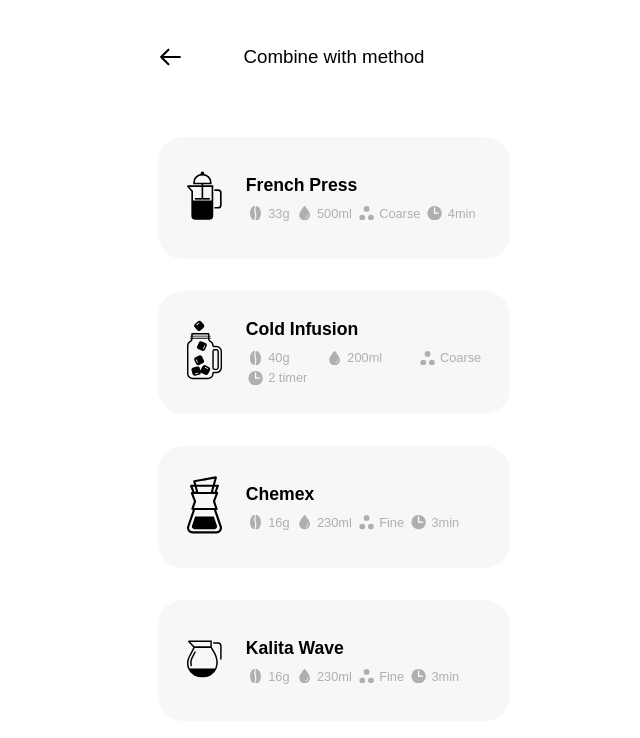
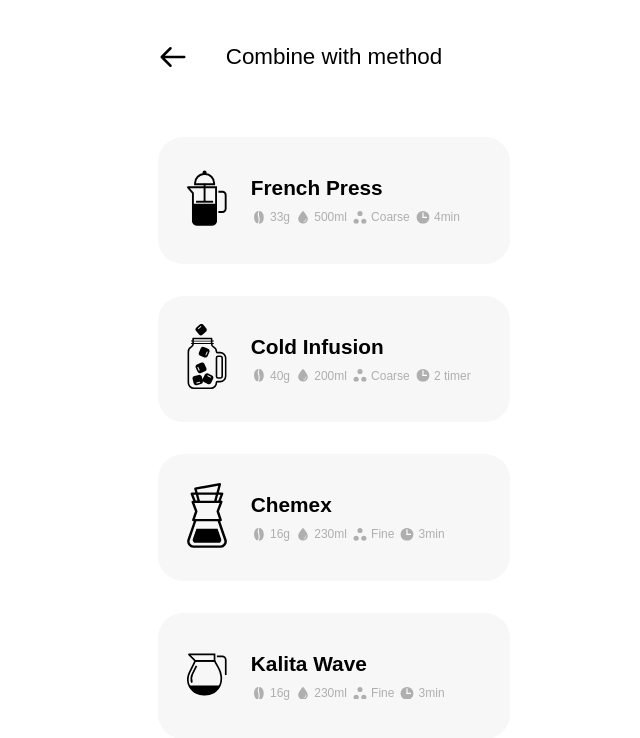
Before and after one commit to enbeeing/brewista, a Vue app: page /method in a window 1280 px wide. Shown: the top 738 px of the page, without its empty margins (306-946 px from the left). Built offline with nearby package versions, Linux system fonts and the light colour scheme; data requests are answered from the project's data file.

Commit message:
responsive css for width over 400px

```diff
--- a/src/assets/global.css
+++ b/src/assets/global.css
@@ -20,6 +20,10 @@
 * {
     margin: 0;
     padding: 0;
+}
+
+#app {
+  min-height: 100vh;
 }
 
 body {
@@ -62,6 +66,7 @@ header > h3,
 display: flex;
 flex-direction: column;
 align-items: center;
+height: calc(100vh - 5rem);
 }
 
 .guide header {
@@ -72,10 +77,11 @@ align-items: center;
 .guide .content {
   display: grid;
   grid-template:
-  "h2 h3" auto
+  "h2 h3" 3rem
   ". p" auto / 30px 1fr;
   gap: 1rem;
   margin: 0 .5rem;
+  flex-grow: 1;
 }
 
 .guide h2 {
@@ -98,6 +104,7 @@ align-items: center;
   word-wrap: break-word;
   font-family: var(--main-font);
   font-size: .9rem;
+  margin-bottom: 2rem;
 }
 
 /* curser */
--- a/src/assets/responsive.css
+++ b/src/assets/responsive.css
@@ -7,6 +7,12 @@
 
     #app {
         width: 400px;
+    }
+
+    /* method icon */
+    .brew-method-icon, .method-svg {
+        width: 40px;
+        height: 65px;
     }
 
     /* homeView */
@@ -34,20 +40,73 @@
         font-size: .9rem;
     }
 
-    .brew-method-icon {
-        width: 40px;
-        height: 65px;
-    }
     .brew-coffee {
         gap: 10px;
     }
 
-    #app .brew-method-symbols > p {
-        font-size: .8rem;
-    }
-    .brew-method-symbols .method-icon {
+    /* methodSymbolRow */
+    .brew .brew-method-symbols .method-icon {
         height: .9rem;
         width: 1.2rem;
+    }
+
+    .brew-method-symbols .method-icon {
+        height: .8rem;
+    }
+
+    #app .brew-method-symbols > p {
+        font-size: .75rem;
+    }
+
+    /* pickHeader */
+    .pick-header button .back {
+        max-width: 30px;
+    }
+
+    .pick-header h3 {
+        font-size: 1.4rem;
+    }
+
+    /* singleCoffee */
+    .coffee .details h4,
+    .coffee .content-wrapper p,
+    .coffee .content-wrapper span {
+        font-size: .95rem;
+    }
+
+    /* singleMethod */
+    .method .method-content h3 {
+        font-size: 1.3rem;
+    }
+
+    /* addBrew */
+    .add-brew > div > h4, .add-brew-form h4 {
+        font-size: 1.2rem;
+    }
+
+    .add-brew .add-brew-form label {
+        font-size: 1rem;
+    }
+
+    .add-brew-form button {
+        font-size: .9rem;
+    }
+
+    .add-brew-form input[type=file] {
+        font-size: .9rem;
+    }
+
+    /* guide */
+    .guide h2 {
+        font-size: 2.5rem;
+    }
+
+    .guide h3 {
+        font-size: 1.2rem;
+    }
+
+    .guide pre {
+        font-size: 1rem;
     }
 }
 
--- a/src/components/MethodSymbolRow.vue
+++ b/src/components/MethodSymbolRow.vue
@@ -46,7 +46,6 @@ const props = defineProps({
   display: flex;
   justify-content: center;
   align-items: center;
-  /* margin: 1.4rem 0.2rem 0.2rem 0.2rem; */
   font-size: 0.7rem;
   color: var(--light-text-color);
 }
--- a/src/components/newBrew/SingleCoffee.vue
+++ b/src/components/newBrew/SingleCoffee.vue
@@ -113,4 +113,8 @@ const darkClass = props.coffee.id % 2 == 1;
   font-size: 0.8rem;
   line-height: 1.1rem;
 }
+
+.coffee h3 {
+  text-transform: uppercase;
+}
 </style>
--- a/src/components/newBrew/SingleMethod.vue
+++ b/src/components/newBrew/SingleMethod.vue
@@ -38,5 +38,6 @@ const emit = defineEmits(["picked"]);
 .method-content h3 {
   margin-bottom: 10px;
   font-size: 1.1rem;
+  font-weight: 600;
 }
 </style>
--- a/src/components/newBrew/guide/GuideNav.vue
+++ b/src/components/newBrew/guide/GuideNav.vue
@@ -87,8 +87,8 @@ const nextStep = () => {
   display: flex;
   justify-content: space-between;
   align-items: center;
-  position: absolute;
-  bottom: 2.2rem;
+  /* position: fixed; */
+  /* bottom: calc(2.2rem); */
   width: calc(100% - 4rem);
   max-width: calc(400px - 4rem);
 }
--- a/src/views/newBrew/AddBrewView.vue
+++ b/src/views/newBrew/AddBrewView.vue
@@ -108,7 +108,6 @@ const addNewBrew = () => {
 
 .add-brew > div > h4 {
   text-align: center;
-  /* margin-bottom: -1rem; */
 }
 
 .add-brew-form {
```
